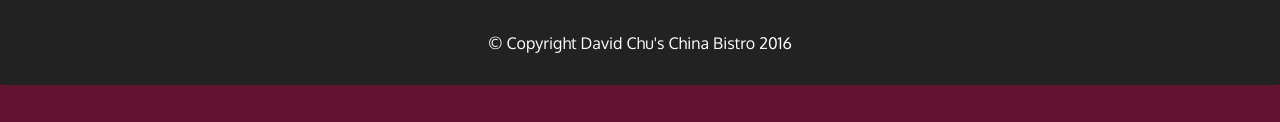
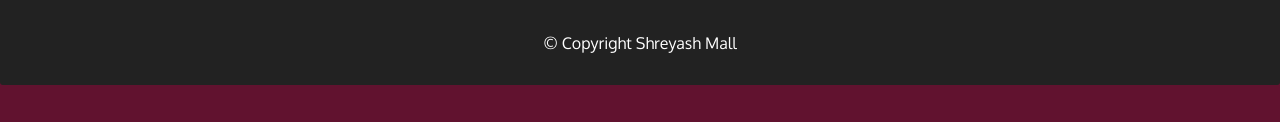
Before and after one commit to raimis26/module5-solution, a plain HTML site: page index.html in a window 1280 px wide. Shown: the part 486-608 px from the top of the page. Drawn offline with Linux system fonts and the light colour scheme; no server answers.

Commit message:
Add files via upload

```diff
--- a/index.html
+++ b/index.html
@@ -95,7 +95,7 @@
           <p>"Amazing food! Great service! Couldn't ask for more! I'll be back again and again!"</p>
         </section>
       </div>
-      <div class="text-center">&copy; Copyright David Chu's China Bistro 2016</div>
+      <div class="text-center">&copy; Copyright Shreyash Mall</div>
     </div>
   </footer>
 
```
